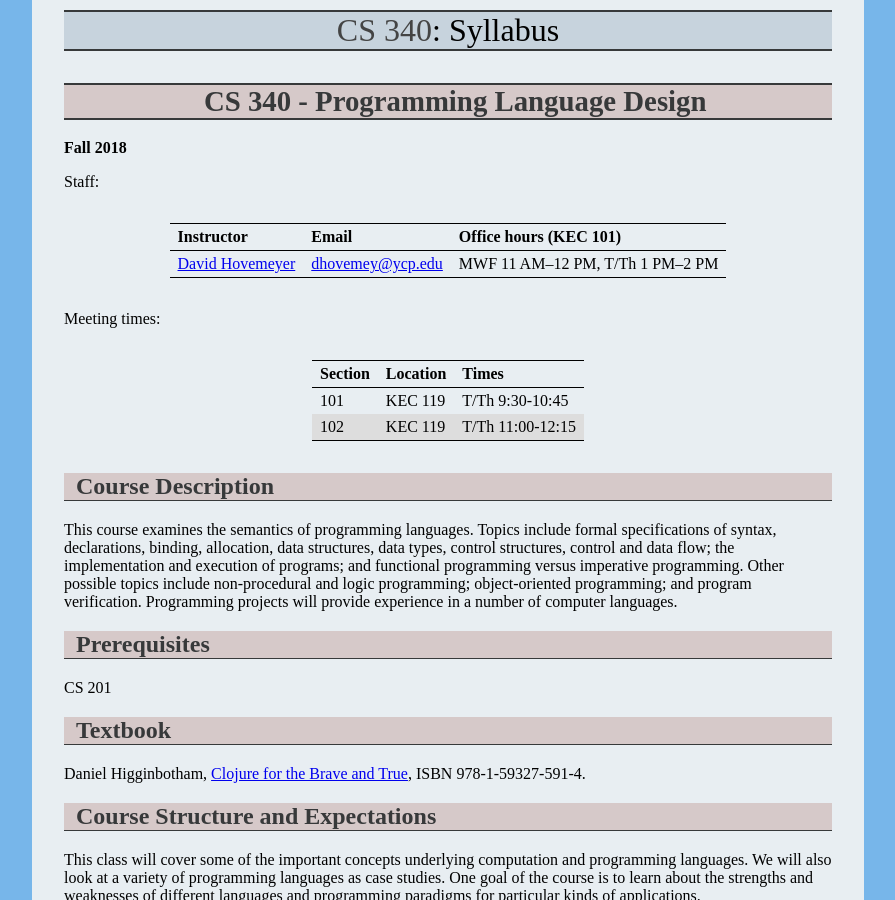
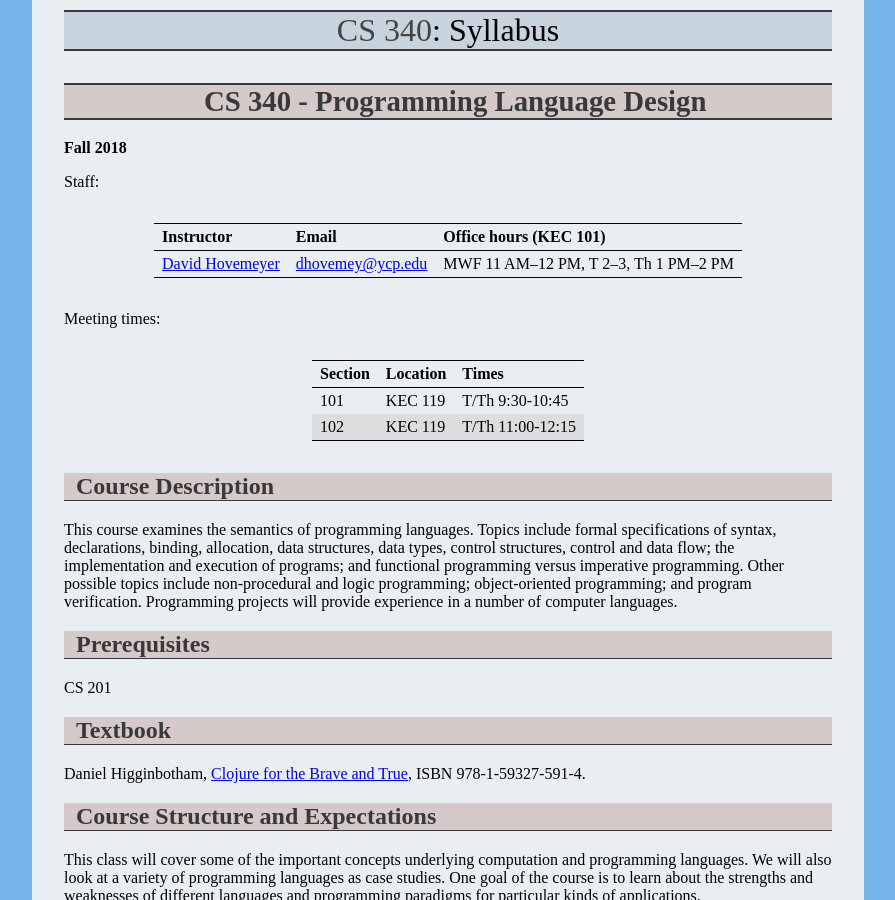
Before and after one commit to ycpcs/cs340-fall2018, a Jekyll site: the page built from syllabus.md, in a window 1280 px wide and 900 px high. Shown: the whole window, without its empty margins (192-1087 px from the left). Built offline with Jekyll 4.4.1, drawn with Linux system fonts in a browser that asks for light colours.

```diff
--- a/syllabus.md
+++ b/syllabus.md
@@ -12,7 +12,7 @@ Staff:
 
 > Instructor | Email | Office hours (KEC 101)
 > ---------- | ----- | ----------------------
-> [David Hovemeyer](http://faculty.ycp.edu/~dhovemey) | [dhovemey@ycp.edu](mailto:dhovemey@ycp.edu) | MWF 11 AM&ndash;12 PM, T/Th 1 PM&ndash;2 PM
+> [David Hovemeyer](http://faculty.ycp.edu/~dhovemey) | [dhovemey@ycp.edu](mailto:dhovemey@ycp.edu) | MWF 11 AM&ndash;12 PM, T 2&ndash;3, Th 1 PM&ndash;2 PM
 
 Meeting times:
 
```
Also changed, not shown: index.md (+1 -0 lines).
